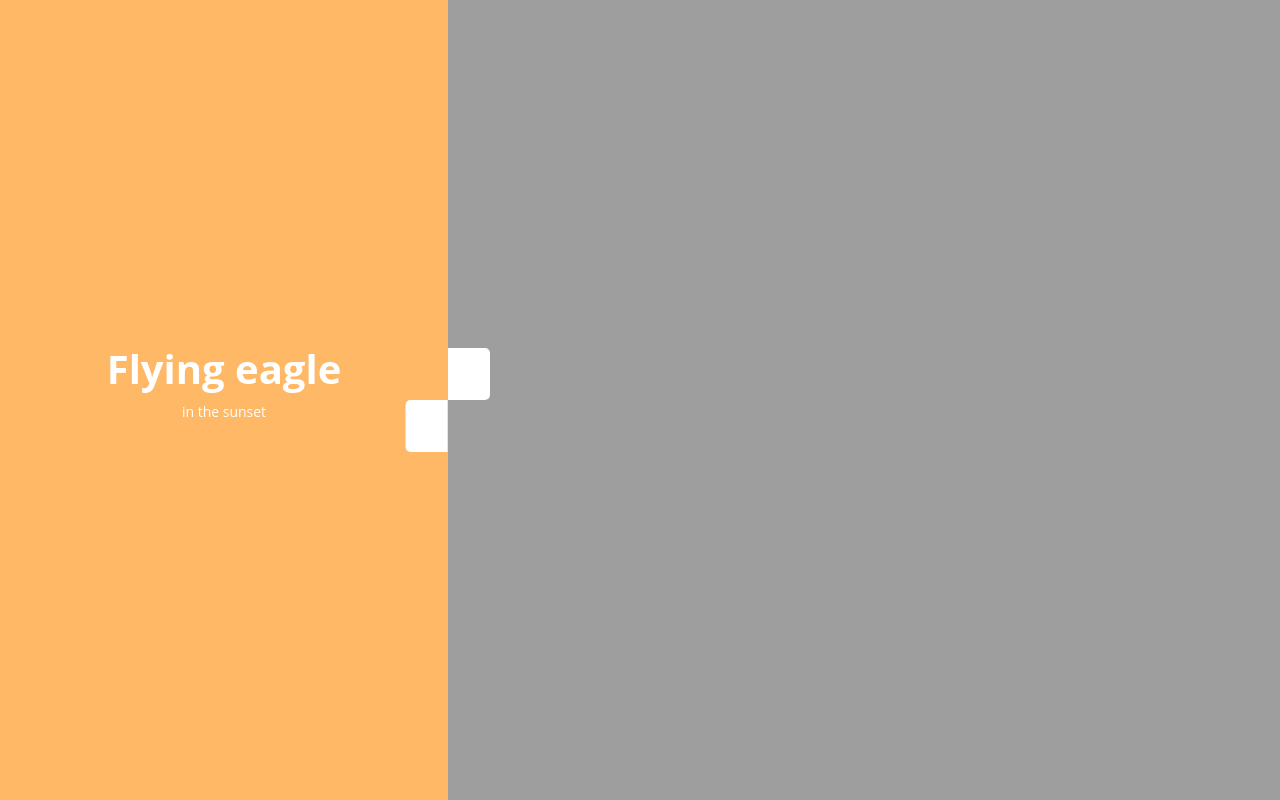
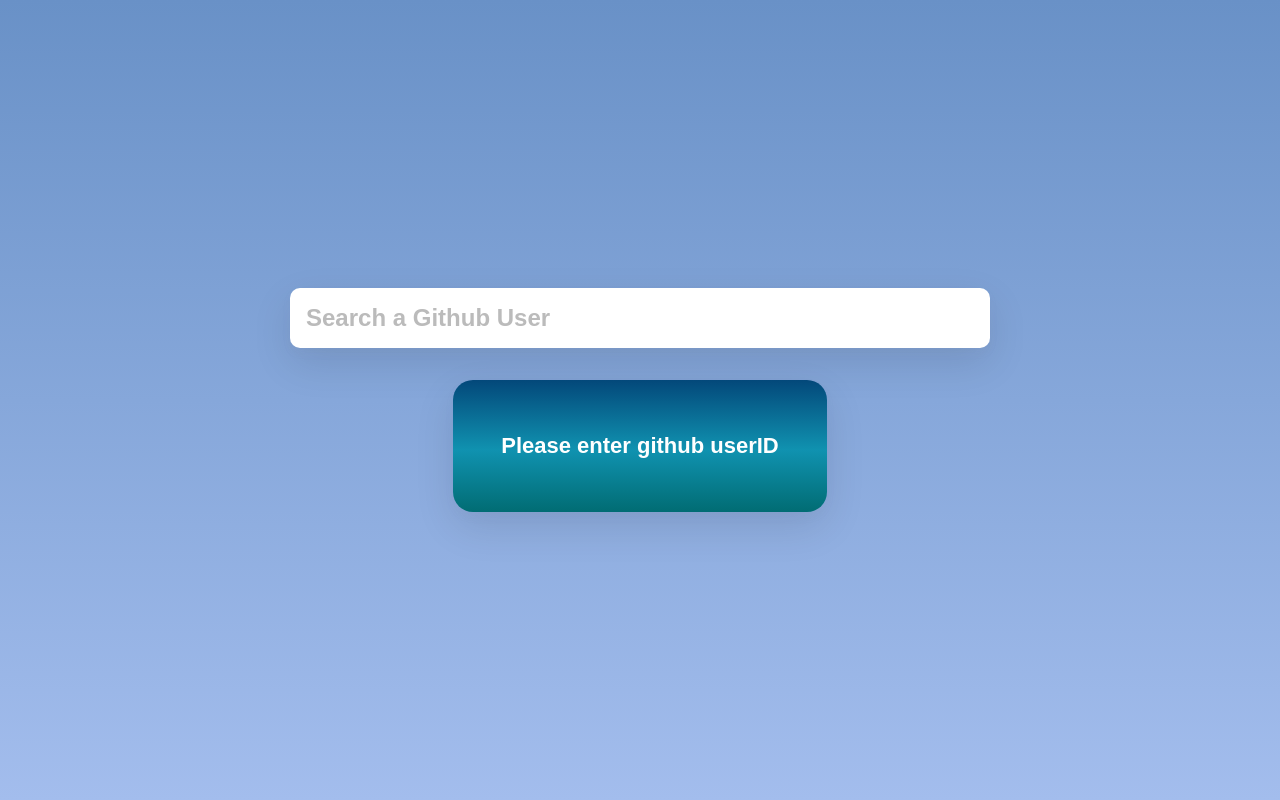
Before and after one commit to iihao/vue-50projects50days, a Vue app: page /#/github-profiles in a window 1280 px wide. Before the commit this address led to /#/double-vertical-slider. Built offline with nearby package versions, Linux system fonts and the light colour scheme; a web font is replaced by a local one.

Commit message:
pref day28 change UI

```diff
--- a/src/views/github-profiles/index.vue
+++ b/src/views/github-profiles/index.vue
@@ -82,7 +82,7 @@
 }
 
 #page {
-  background-color: #2a2a72;
+  background-image: linear-gradient(0deg, #a3bded 0%, #6991c7 100%);
   color: #fff;
   display: flex;
   flex-direction: column;
@@ -103,14 +103,15 @@
 .user-form input {
   width: 100%;
   display: block;
-  background-color: #4c2885;
+  background-color: #ffffff;
+  font-size: 1.5rem;
+  font-weight: bold;
   border: none;
   border-radius: 10px;
   color: #fff;
   padding: 1rem;
   margin-bottom: 2rem;
   font-family: inherit;
-  font-size: 1rem;
   box-shadow: 0 5px 10px rgba(154, 160, 185, 0.05),
   0 15px 40px rgba(0, 0, 0, 0.1);
 }
@@ -127,7 +128,7 @@
   white-space: pre-wrap;
   font-size: 22px;
   max-width: 800px;
-  background-color: #4c2885;
+  background-image: linear-gradient(0deg, #016c73 0%, #1092b0 47%, #03487a 100%);
   border-radius: 20px;
   box-shadow: 0 5px 10px rgba(154, 160, 185, 0.05),
   0 15px 40px rgba(0, 0, 0, 0.1);
```
